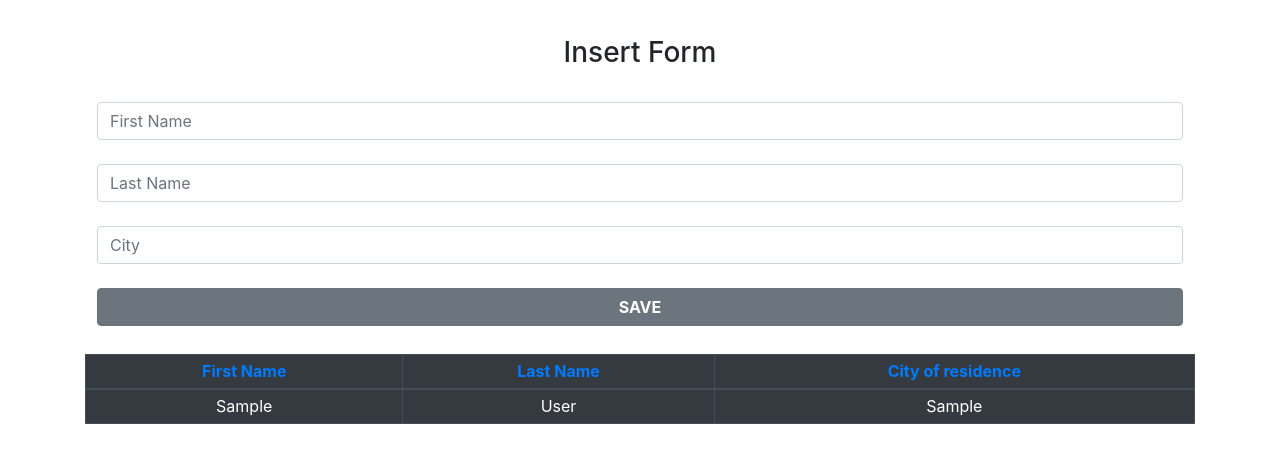
After one commit to al-aganya/IAP_Labs, a PHP site: page /lab1.php in a window 1280 px wide. The commit adds this page. Shown: the top 463 px of the page. Run offline with PHP 8.4, Linux system fonts and the light colour scheme; tables that the repository leaves empty hold one stand-in row (values such as "Sample post"); some libraries are stand-ins or nearby versions.

Commit message:
Lab 2 Part 1 complete
All objectives successfully reached as shown in the code. Both js and php validation work.

```diff
--- a/Lab-2/Crud.php
+++ b/Lab-2/Crud.php
@@ -12,4 +12,7 @@
     public function update();
     public function removeOne();
     public function removeAll();
+
+    public function validateForm();
+    public function createFormErrorSessions();
   }
--- a/Lab-2/User.php
+++ b/Lab-2/User.php
@@ -85,4 +85,21 @@ class User extends Dbh implements Crud
     {
         return null;
     }
+
+    public function validateForm()
+    {
+        $fn = $this->first_name;
+        $ln = $this->last_name;
+        $city = $this->city_name;
+        if ($fn == " || $ln == " || $city == "") {
+            return false;
+        }
+        return true;
+    }
+
+    public function createFormErrorSessions()
+    {
+        session_start();
+        $_SESSION['form_errors'] = "All fields are required";
+    }
 }
--- /dev/null
+++ b/Lab-2/lab1.php
@@ -0,0 +1,126 @@
+<?php
+include 'User.php';
+
+if (isset($_POST['btn-save'])) {
+    $first_name = $_POST['first_name'];
+    $last_name = $_POST['last_name'];
+    $city_name = $_POST['city_name'];
+
+    $user = new User($first_name, $last_name, $city_name);
+    if(!$user->validateForm()) {
+        $user->createFormErrorSessions();
+        header("REfresh:0");
+        die();
+    }
+    $res = $user->save();
+
+    if ($res === TRUE) {
+        header("Location: lab1.php");
+    } else {
+        echo "<pre class='text-danger'>Error adding User</pre>";
+    }
+}
+?>
+
+<!DOCTYPE html>
+<html lang="en">
+
+<head>
+    <meta charset="UTF-8">
+    <meta name="viewport" content="width=device-width, initial-scale=1.0">
+    <title>Document</title>
+    <script type="text/javascript" src="validate.js"></script>
+    <link rel="stylesheet" href="https://stackpath.bootstrapcdn.com/bootstrap/4.5.0/css/bootstrap.min.css"
+        integrity="sha384-9aIt2nRpC12Uk9gS9baDl411NQApFmC26EwAOH8WgZl5MYYxFfc+NcPb1dKGj7Sk" crossorigin="anonymous">
+    <link rel="stylesheet" href="https://cdnjs.cloudflare.com/ajax/libs/font-awesome/5.12.1/css/all.min.css">
+    <link href="https://fonts.googleapis.com/icon?family=Material+Icons" rel="stylesheet">
+    <link href="validate.css" rel="stylesheet">
+</head>
+
+<body>
+    <div class="container">
+        <form name="user_details" id="user_details" onsubmit="return validateForm()" method="post"
+            action="<?php echo $_SERVER['PHP_SELF'] ?>">
+            <table class="table table table-borderless">
+                <thead>
+                    <tr>
+                        <td class="text-center">
+                            <div id="form-errors">
+                                <?php
+                                    session_start();
+                                    if(!empty($_SESSION['form_errors'])) {
+                                        echo " ".$_SESSION['form_errors'];
+                                        unset($_SESSION['form_errors']);
+                                    }
+                                ?>
+                            </div>
+                        </td>
+                    </tr>
+                    <tr>
+                        <td class="text-center">
+                            <h3>Insert Form</h3>
+                        </td>
+                    </tr>
+                </thead>
+                <tbody>
+                    <tr>
+                        <td class='text-center'><input class="form-control" type="text" name="first_name" required
+                                placeholder="First Name" id=""></td>
+                    </tr>
+                    <tr>
+                        <td class='text-center'><input class="form-control" type="text" name="last_name"
+                                placeholder="Last Name" id=""></td>
+                    </tr>
+                    <tr>
+                        <td class='text-center'><input class="form-control" type="text" name="city_name"
+                                placeholder="City" id=""></td>
+                    </tr>
+                    <tr>
+                        <td class='text-center'><button class="btn btn-block btn-secondary" type="submit"
+                                name="btn-save"><strong>SAVE</strong></button></td>
+                    </tr>
+                </tbody>
+            </table>
+        </form>
+
+        <table class="table table-sm table-dark table-bordered">
+            <thead class="text-primary">
+                <tr>
+                    <th class="text-center">
+                        First Name
+                    </th>
+                    <th class="text-center">
+                        Last Name
+                    </th>
+                    <th class="text-center">
+                        City of residence
+                    </th>
+                <tr>
+            </thead>
+            <tbody>
+                <?php
+                $a = "";
+                $b = "";
+                $c = "";
+                $user = new User($a, $b, $c);
+                $datas = $user->readAll();
+                foreach ($datas as $data) {
+                    echo "<tr><td class='text-center'>" . $data["first_name"] . "</td><td class='text-center'>" . $data["last_name"] . "</td><td class='text-center'>" . $data["user_city"] . "</td></tr>";
+                }
+                ?>
+            </tbody>
+        </table>
+    </div>
+
+    <script src="https://code.jquery.com/jquery-3.5.1.slim.min.js"
+        integrity="sha384-DfXdz2htPH0lsSSs5nCTpuj/zy4C+OGpamoFVy38MVBnE+IbbVYUew+OrCXaRkfj" crossorigin="anonymous">
+    </script>
+    <script src="https://cdn.jsdelivr.net/npm/popper.js@1.16.0/dist/umd/popper.min.js"
+        integrity="sha384-Q6E9RHvbIyZFJoft+2mJbHaEWldlvI9IOYy5n3zV9zzTtmI3UksdQRVvoxMfooAo" crossorigin="anonymous">
+    </script>
+    <script src="https://stackpath.bootstrapcdn.com/bootstrap/4.5.0/js/bootstrap.min.js"
+        integrity="sha384-OgVRvuATP1z7JjHLkuOU7Xw704+h835Lr+6QL9UvYjZE3Ipu6Tp75j7Bh/kR0JKI" crossorigin="anonymous">
+    </script>
+</body>
+
+</html>
--- /dev/null
+++ b/Lab-2/validate.css
@@ -0,0 +1,3 @@
+#form-errors{
+    color: red;
+}
```
Also changed, not shown: Lab-2/lab2.php (deleted, +0 -96 lines), Lab-1/sql.sql (renamed from Lab-2/sql.sql).
